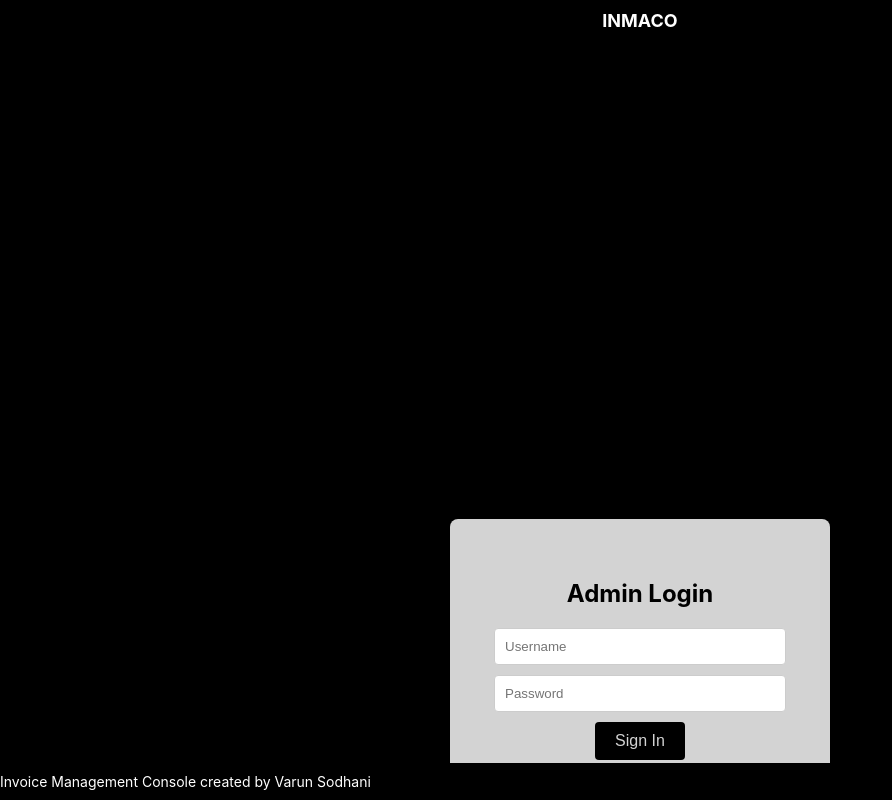
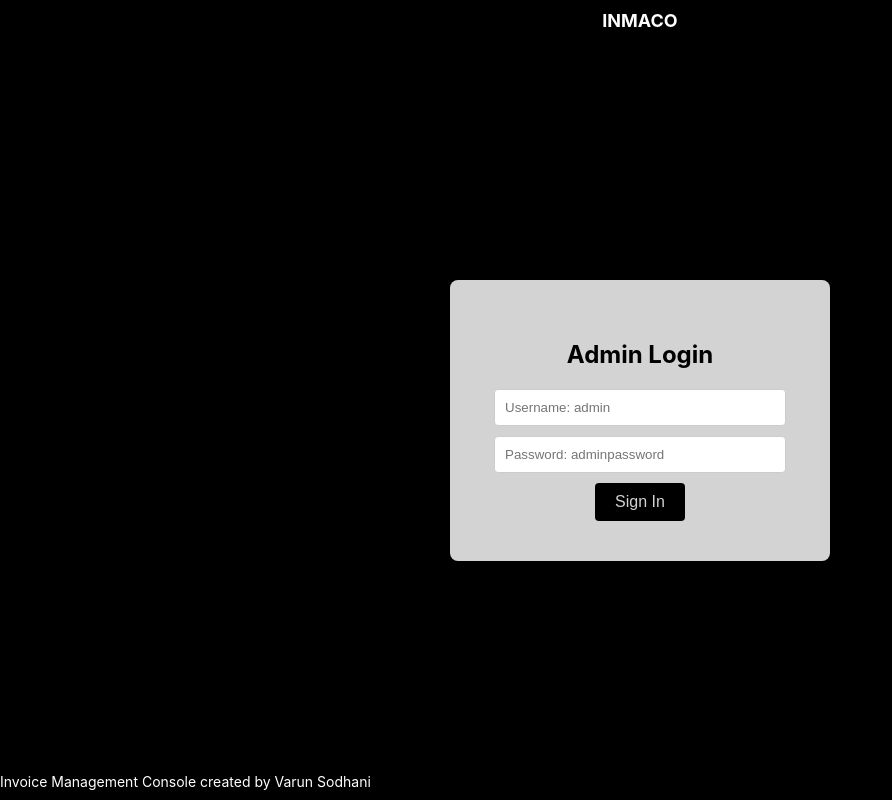
Before and after one commit to Illuminatus66/inmaco, a React (Create React App) app: page / in a window 1280 px wide. Shown: the whole page, without its empty margins (0-892 px from the left). Built offline with nearby package versions, Linux system fonts and the light colour scheme.

Commit message:
styling changes

```diff
--- a/src/pages/Login/LoginPage.css
+++ b/src/pages/Login/LoginPage.css
@@ -4,7 +4,6 @@
     height: 100vh;
     display: flex;
     flex-direction: column;
-    justify-content: space-between;
     align-items: center;
 }
 
@@ -14,6 +13,7 @@
     border-radius: 8px;
     text-align: center;
     width: 300px;
+    margin: auto;
 }
 
 .login-box h2 {
--- a/src/pages/Login/LoginPage.jsx
+++ b/src/pages/Login/LoginPage.jsx
@@ -30,13 +30,13 @@ const LoginPage = () => {
         {error && <p className="error-message">{error}</p>}
         <input
           type="text"
-          placeholder="Username"
+          placeholder="Username: admin"
           value={username}
           onChange={(e) => setUsername(e.target.value)}
         />
         <input
           type="password"
-          placeholder="Password"
+          placeholder="Password: adminpassword"
           value={password}
           onChange={(e) => setPassword(e.target.value)}
         />
```
